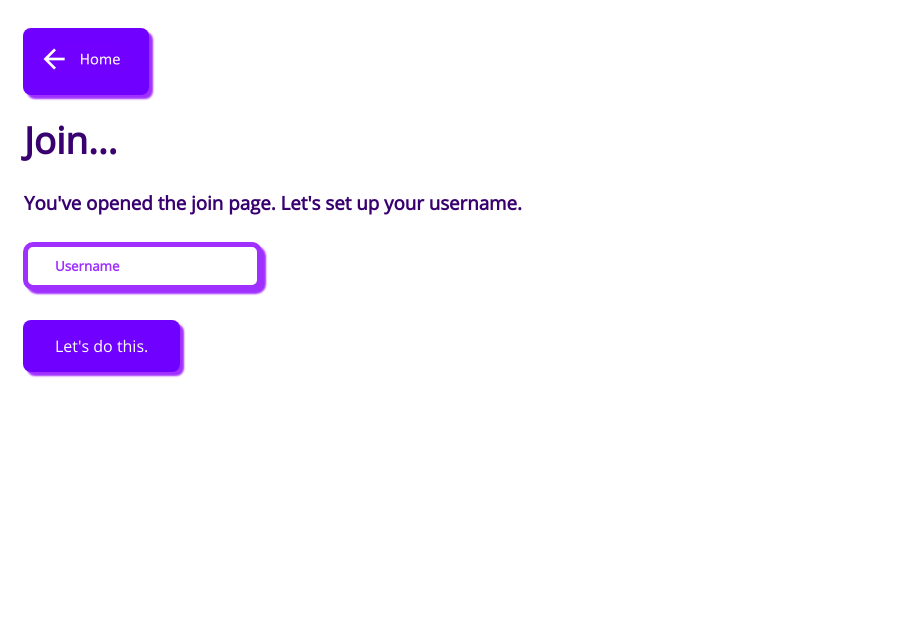
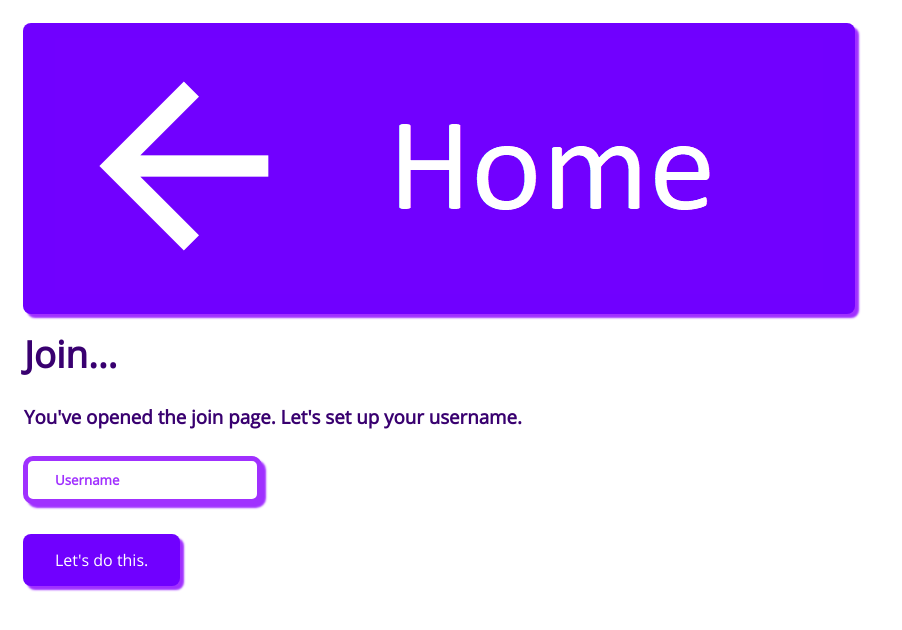
Before and after one commit to KTibow/scorecard, a plain HTML site: page game/join.html in a window 1280 px wide. Shown: the whole page, without its empty margins (0-902 px from the left). Drawn offline with Linux system fonts and the light colour scheme; files that its build step writes are made by us from their sources; files whose address does not match are found by name.

Commit message:
Update join.css

```diff
--- a/game/related/join.css
+++ b/game/related/join.css
@@ -71,15 +71,3 @@ input:focus::placeholder {
 #add2hs {
   transition: opacity 0.35s;
 }
-.homebutton {
-  padding: 15px;
-  margin: 20px 15px;
-}
-.homebutton > img {
-  height: 2em;
-  margin: 0;
-  border-radius: 20px;
-}
-.homebutton:hover > img {
-  filter: brightness(0.85);
-}
```
